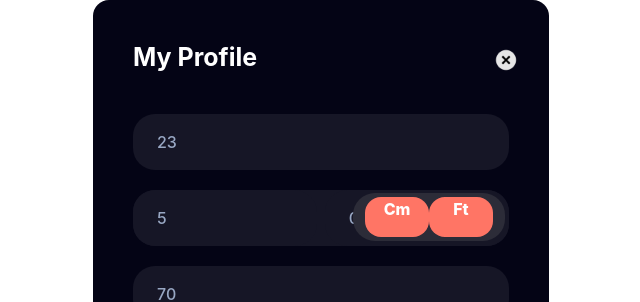
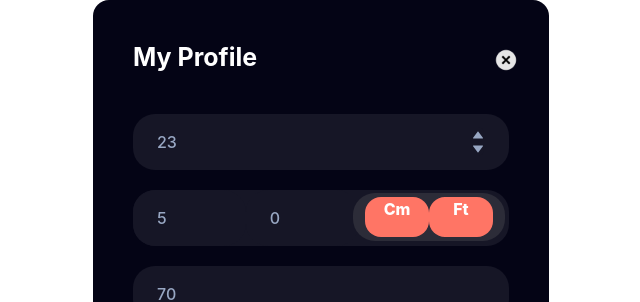
Before and after one commit to abubakrsaddique/Reset-app, a React (Create React App) app: page /banner in a window 1280 px wide. Shown: the top 302 px of the page, without its empty margins (319-959 px from the left). Built offline with nearby package versions, Linux system fonts and the light colour scheme.

Commit message:
11th commit

```diff
--- a/package.json
+++ b/package.json
@@ -3,6 +3,7 @@
   "version": "0.1.0",
   "private": true,
   "dependencies": {
+    "@chakra-ui/icons": "^2.1.1",
     "@chakra-ui/react": "^2.8.2",
     "@emotion/react": "^11.11.3",
     "@emotion/styled": "^11.11.0",
--- a/src/Components/ProfileForm/ProfileForm.jsx
+++ b/src/Components/ProfileForm/ProfileForm.jsx
@@ -1,4 +1,15 @@
-import { Box, Button, Divider, Flex, Input, Text } from "@chakra-ui/react";
+import {
+  Box,
+  Button,
+  Flex,
+  Input,
+  Text,
+  NumberInput,
+  NumberInputField,
+  NumberInputStepper,
+  NumberIncrementStepper,
+  NumberDecrementStepper,
+} from "@chakra-ui/react";
 import close from "../video/close.png";
 
 function ProfileForm() {
@@ -43,10 +54,13 @@ function ProfileForm() {
           </Flex>
           <Flex items="center" w="full" marginTop="12%">
             <form>
-              <Input
-                required
-                min="0"
-                placeholder="Age"
+              <NumberInput
+                defaultValue={23}
+                min={0}
+                step={1}
+                marginBottom="20px"
+              >
+                <NumberInputField
                   w="full"
                   h="56px"
                   py="2"
@@ -56,12 +70,40 @@ function ProfileForm() {
                   darkBg="#161626"
                   color="#98A7C3"
                   fontWeight="medium"
-                type="number"
-                value="23"
-                name="age"
-                marginBottom="20px"
                   border="none"
+                  _hover={{ borderColor: "none" }}
+                  _focus={{
+                    outline: "none",
+                    borderColor: "none",
+                    boxShadow: "none",
+                  }}
                 />
+                <NumberInputStepper top="12px" right="12px">
+                  <Box>
+                    <NumberIncrementStepper
+                      h="15px"
+                      w="12px"
+                      bg="rgb(22,22,38)"
+                      darkBg="#161626"
+                      color="#98A7C3"
+                      fontWeight="medium"
+                      border="none"
+                      _hover={{ bg: "rgb(30, 30, 49)" }}
+                    />
+                    <NumberDecrementStepper
+                      h="15px"
+                      w="12px"
+                      bg="rgb(22,22,38)"
+                      darkBg="#161626"
+                      color="#98A7C3"
+                      fontWeight="medium"
+                      border="none"
+                      _hover={{ bg: "rgb(30, 30, 49)" }}
+                    />
+                  </Box>
+                </NumberInputStepper>
+              </NumberInput>
+
               <Box
                 pos="relative"
                 flex="1"
@@ -74,7 +116,7 @@ function ProfileForm() {
                   <Input
                     required
                     placeholder="Feet"
-                    w="49%"
+                    w="55%"
                     h="56px"
                     py="2"
                     px="6"
@@ -90,9 +132,9 @@ function ProfileForm() {
                   <Input
                     required
                     placeholder="Inches"
-                    w="49%"
+                    w="55%"
                     h="56px"
-                    ml="1"
+                    marginRight="40%"
                     py="2"
                     px="6"
                     rounded="22px"
```
Also changed, not shown: 1 other file (tests, documents, lock files or other folders). Lines whose indentation alone changed are shown as unchanged.
